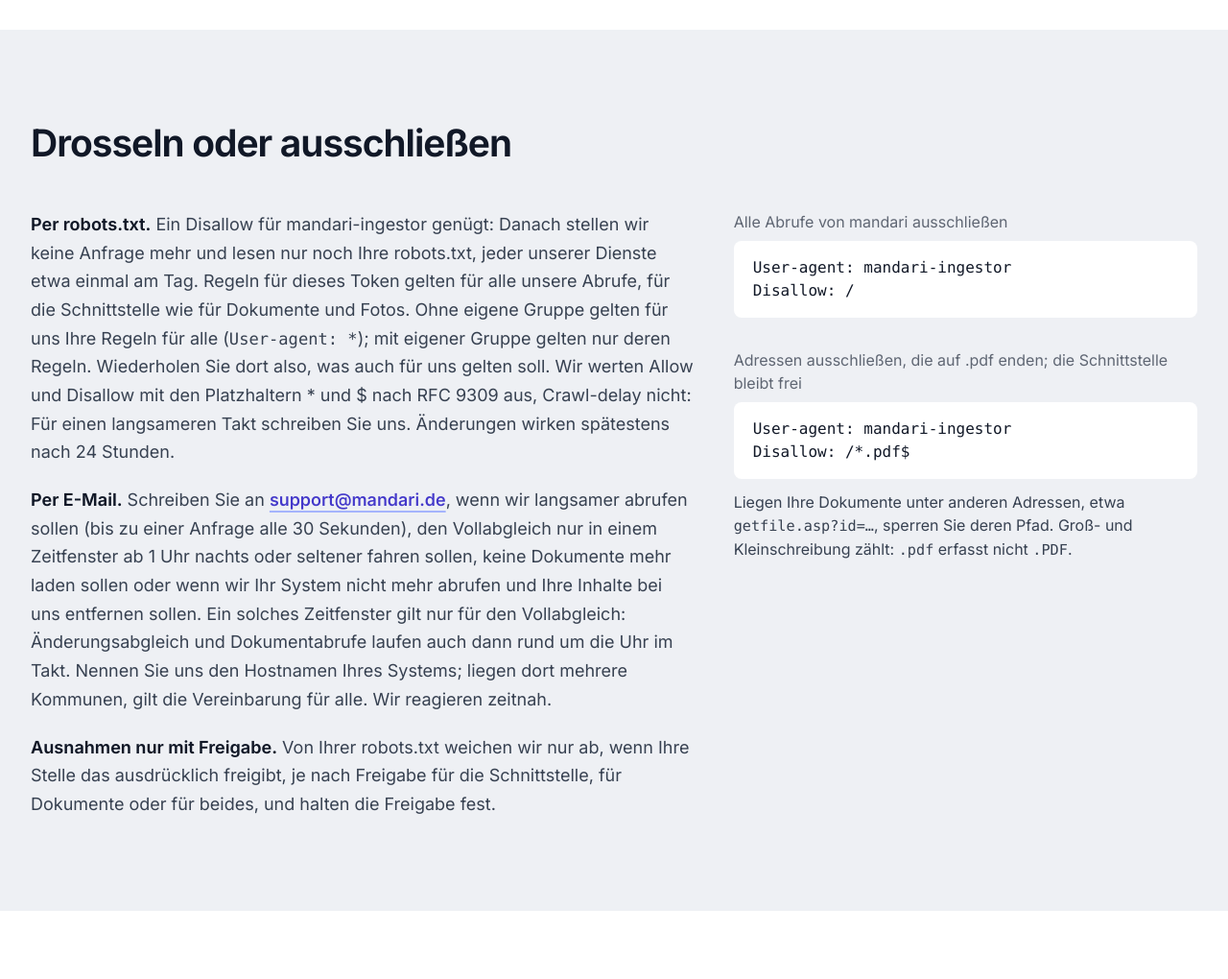
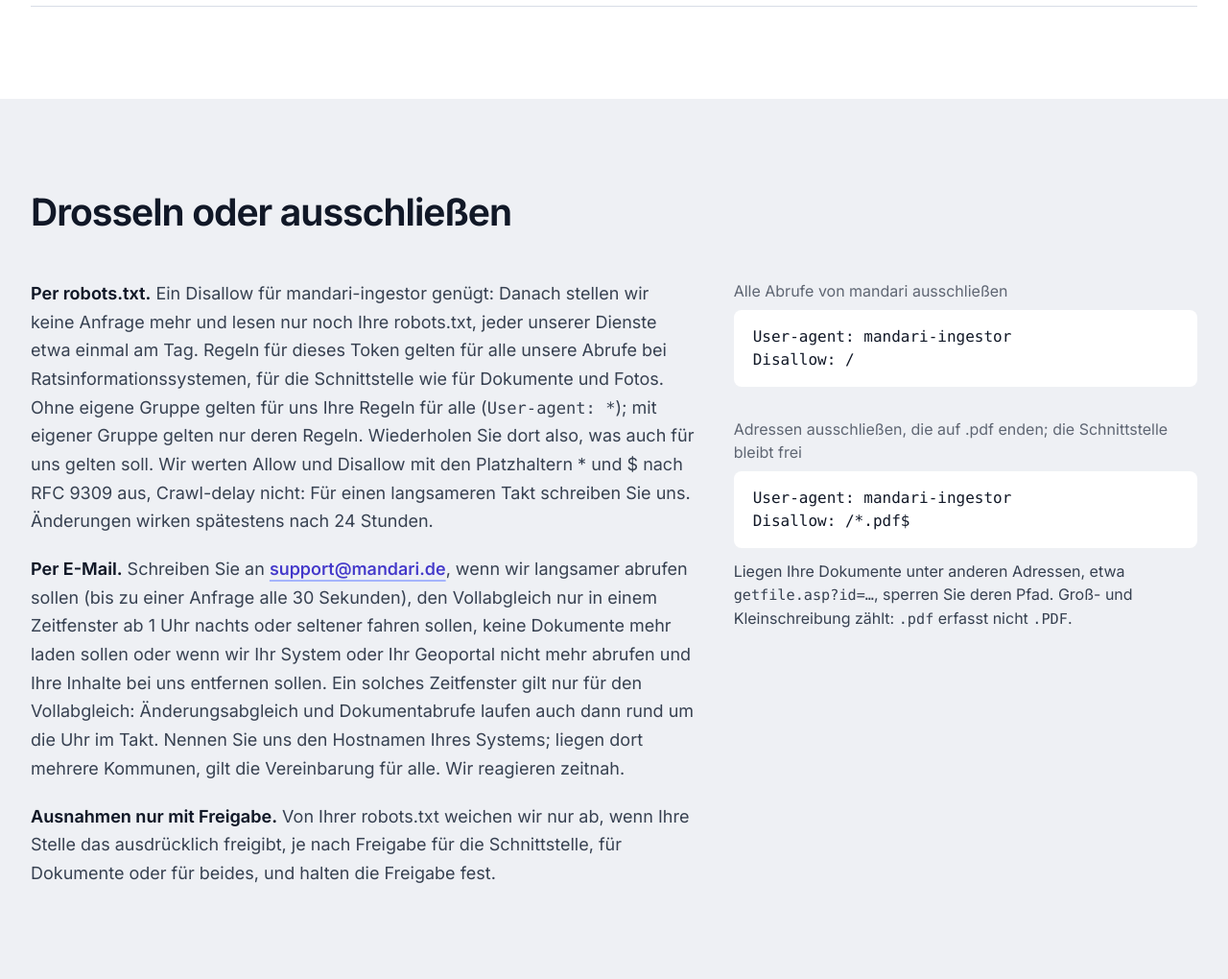
Before and after one commit to mandariOSS/marketing-website, a Django app: template templates/marketing/crawler.html in a window 1280 px wide. Shown: the part 4200-5220 px from the top of the page at 96% size. Run offline with Django 5.2, Linux system fonts and the light colour scheme; the template is opened without the code that fills it, so the values that code supplies are empty; style sheets or scripts are compiled from the project's sources; parts of the project's set-up code (start-up, migrations or seed data) failed here and were passed over.

Commit message:
Crawler-Seite: Streaming-Anbieter und Geodienste tragen dieselbe Kennung, ohne robots.txt und mit eigenem Takt (mandari#1036)
Die Zusage zur robots.txt gilt für Abrufe bei Ratsinformationssystemen. Live-Übertragung und Geodienste
senden nach mandari#1036 ebenfalls mandari-ingestor, folgen aber den Nutzungsregeln des Dienstes und einem
eigenen Takt; den Abruf eines Geoportals stellen wir auf Wunsch per E-Mail ab.

```diff
--- a/templates/marketing/crawler.html
+++ b/templates/marketing/crawler.html
@@ -75,8 +75,8 @@
             <div class="min-w-0 lg:col-span-7 stichworte t-body m-text max-w-[45rem]">
                 <p><strong>Per robots.txt.</strong> Ein Disallow für mandari-ingestor genügt: Danach stellen wir keine
                     Anfrage mehr und lesen nur noch Ihre robots.txt, jeder unserer Dienste etwa einmal am Tag. Regeln
-                    für dieses Token gelten für alle unsere Abrufe, für die Schnittstelle wie für Dokumente und Fotos.
-                    Ohne eigene Gruppe gelten für uns Ihre Regeln für alle
+                    für dieses Token gelten für alle unsere Abrufe bei Ratsinformationssystemen, für die Schnittstelle
+                    wie für Dokumente und Fotos. Ohne eigene Gruppe gelten für uns Ihre Regeln für alle
                     (<span class="font-mono text-[0.95em]">User-agent: *</span>); mit eigener Gruppe gelten nur deren
                     Regeln. Wiederholen Sie dort also, was auch für uns gelten soll. Wir werten Allow und Disallow mit
                     den Platzhaltern * und $ nach RFC 9309 aus, Crawl-delay nicht: Für einen langsameren Takt schreiben
@@ -84,8 +84,8 @@
                 <p><strong>Per E-Mail.</strong> Schreiben Sie an <a class="textlink" href="{{ c.mailto }}">support@mandari.de</a>,
                     wenn wir langsamer abrufen sollen (bis zu einer Anfrage alle 30 Sekunden), den Vollabgleich nur in
                     einem Zeitfenster ab 1 Uhr nachts oder seltener fahren sollen, keine Dokumente mehr laden sollen
-                    oder wenn wir Ihr System nicht mehr abrufen und Ihre Inhalte bei uns entfernen sollen. Ein solches
-                    Zeitfenster gilt nur für den Vollabgleich: Änderungsabgleich und Dokumentabrufe laufen auch dann
+                    oder wenn wir Ihr System oder Ihr Geoportal nicht mehr abrufen und Ihre Inhalte bei uns entfernen
+                    sollen. Ein solches Zeitfenster gilt nur für den Vollabgleich: Änderungsabgleich und Dokumentabrufe laufen auch dann
                     rund um die Uhr im Takt. Nennen Sie uns den Hostnamen Ihres Systems; liegen dort mehrere Kommunen,
                     gilt die Vereinbarung für alle. Wir reagieren zeitnah.</p>
                 <p><strong>Ausnahmen nur mit Freigabe.</strong> Von Ihrer robots.txt weichen wir nur ab, wenn Ihre
```
Also changed, not shown: marketing/muster_daten.py (+10 -5 lines), marketing/tests/test_crawler.py (+12 -0 lines).
